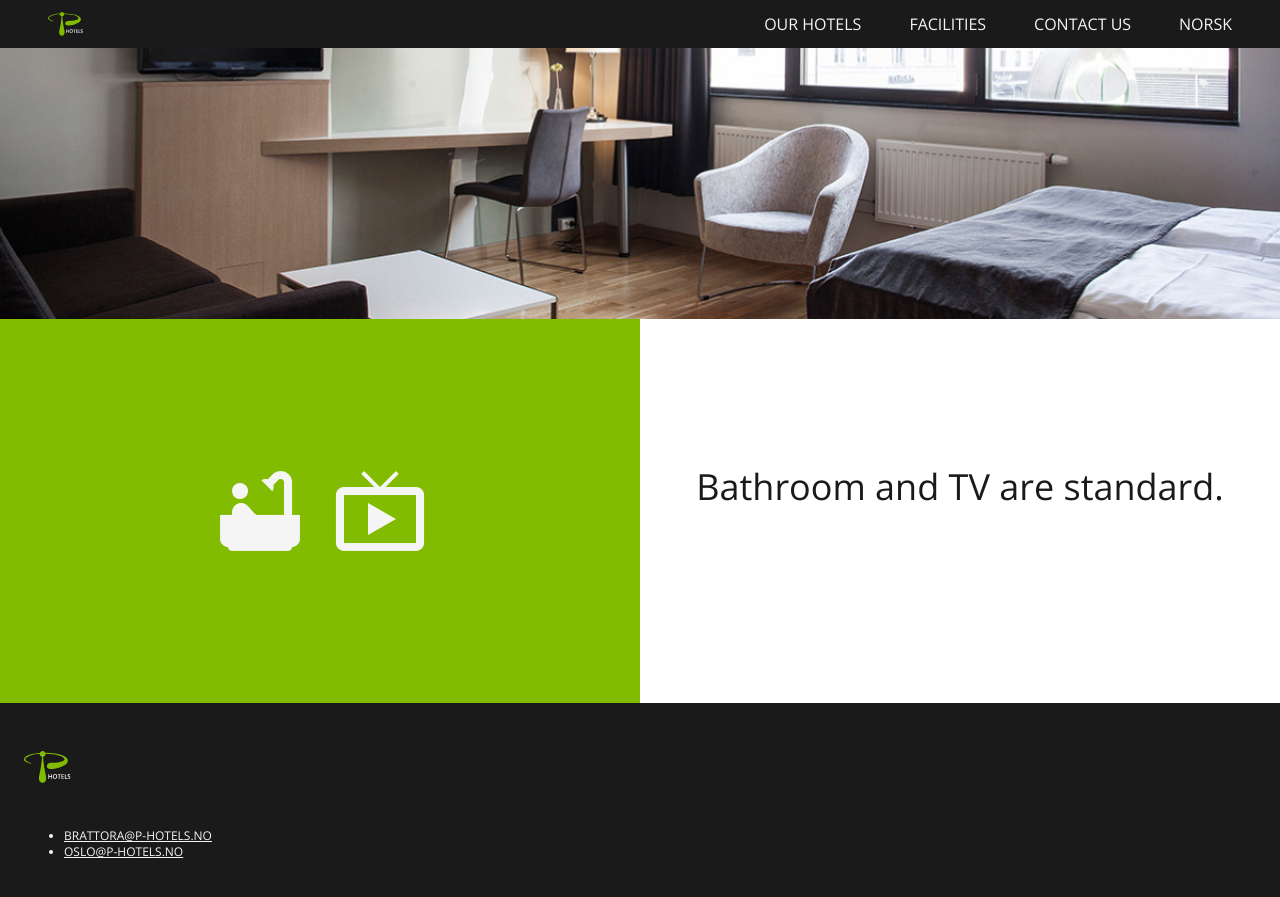
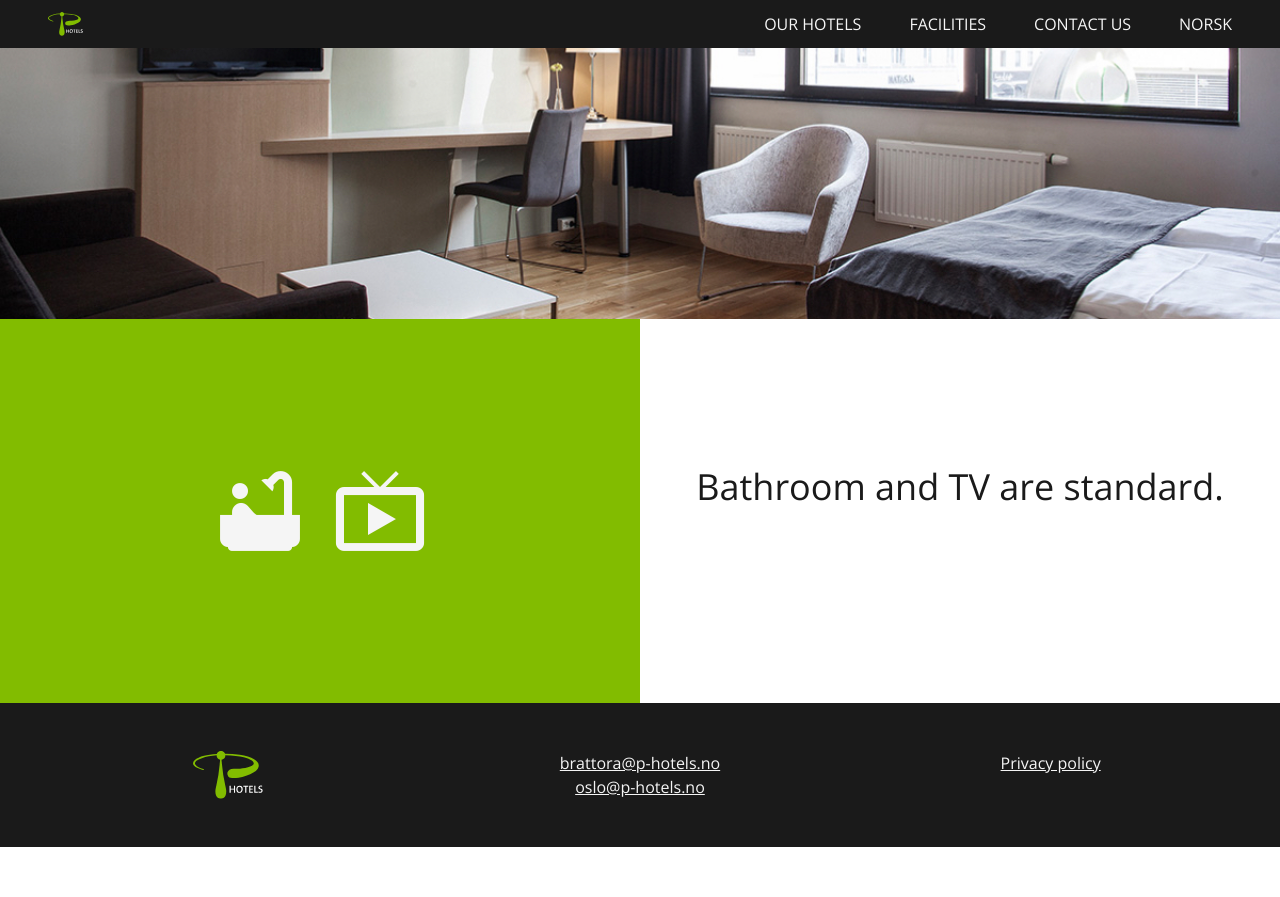
Before and after one commit to photels/photels.github.io, a Jekyll site: the page built from en.md, in a window 1280 px wide and 900 px high, scrolled down 5483 px. Shown: the top 897 px of the window. Built offline with Jekyll 4.4.1, drawn with Linux system fonts in a browser that asks for light colours; after the commit the page ends 6330 px from its top, so only the background shows below that.

Commit message:
Fix footer

```diff
--- a/_includes/component-footer.html
+++ b/_includes/component-footer.html
@@ -1,5 +1,8 @@
 <footer>
+  <div>
     <img class="logo" src="/assets/images/photels-logo.svg">
+  </div>
+  <div>
     <ul>
     {% for hotel in site.data.hotels %}
       <li>
@@ -7,4 +10,8 @@
       </li>
     {% endfor %}
     </ul>
+  </div>
+  <div>
+    <a href="{{site.data.hero.privacy.url.[page.lang]}}" class="">{{site.data.hero.privacy.text.[page.lang]}}</a><br>
+  </div>
 </footer>
--- a/_sass/main.scss
+++ b/_sass/main.scss
@@ -206,21 +206,34 @@ footer{
   padding: 1.5rem;
   background-color: $color-black;
   color: $color-white;
+  overflow: hidden;
+  font-size: 1rem;
+  line-height: 1.5rem;
+
+  > div{
+    width: calc(100% / 3);
+    float: left;
+    padding: 1.5rem 0;
+    text-align: center;
+  }
 
   .logo{
-    width: 3rem;
+    height: 3rem;
+    margin: auto;
+    display: block;
+  }
+
+  ul{
+    margin: 0;
+    padding: 0;
+    li{
+      list-style: none;
+    }
+  }
+
+  a{
     margin: 1.5rem 0;
-  }
-  ul{
-    li{
-      padding: 0;
-      text-transform: uppercase;
-      font-size: .75rem;
-      line-height: 1rem;
-      a{
-        color: $color-white;
-      }
-    }
+    color: $color-white;
   }
 }
 
@@ -259,6 +272,10 @@ p{
 @media (max-width: 767px) {
   nav{
     display: none;
+  }
+  footer > div{
+    width: 100%;
+    float: none;
   }
 }
 
```
Also changed, not shown: _data/hero.yml (+8 -8 lines). Lines whose indentation alone changed are shown as unchanged.
